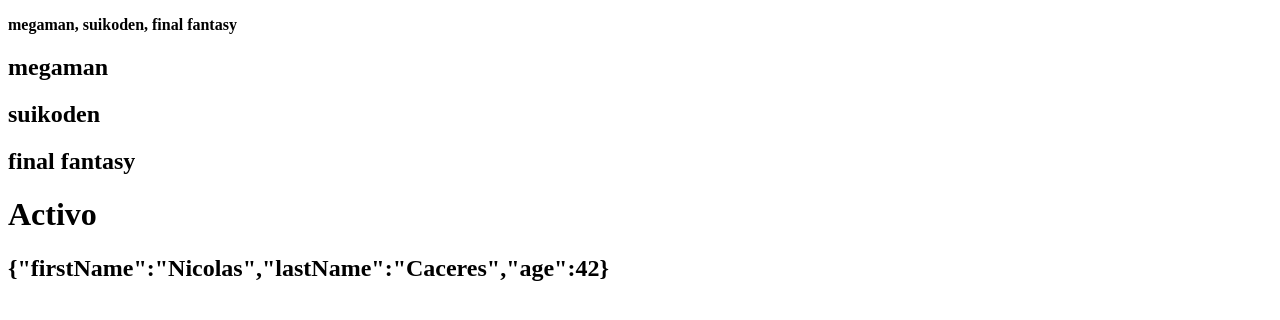
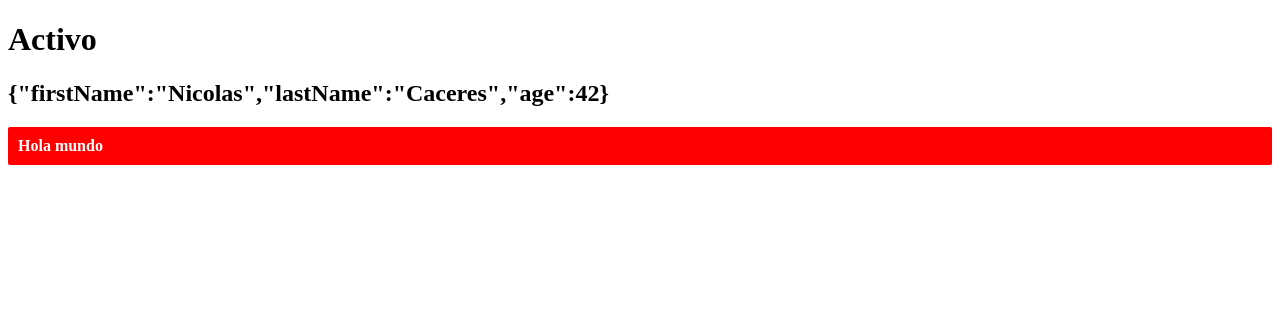
Before and after one commit to breadsk/first-step, a React (Vite) app: page / in a window 1280 px wide. Shown: the top 320 px of the page. Built offline with nearby package versions, Linux system fonts and the light colour scheme.

Commit message:
Uso de css

```diff
--- a/src/FirstStepsApp.tsx
+++ b/src/FirstStepsApp.tsx
@@ -1,6 +1,7 @@
+import type { CSSProperties } from "react";
 
 
-const favoriteGames = ['megaman' , 'suikoden' , 'final fantasy' ]
+//const favoriteGames:string[] = ['megaman' , 'suikoden' , 'final fantasy' ]
 const isActive = true;
 const persona = {
     firstName:'Nicolas',
@@ -8,23 +9,39 @@
     age:42
   }
 
+const myStyles: CSSProperties = {
+            backgroundColor: 'red',
+            color: isActive ? 'white' : 'yellow',
+            borderRadius: 2,
+            padding: 10,
+            fontWeight: 'bold'
+          }
+
+
 export const FirstStepsApp = () => {
 
 
 
   return (
     <>
-        <p><b>{favoriteGames.join(', ')}</b></p>
+        {/* <p><b>{favoriteGames.join(', ')}</b></p> */}
 
-        {favoriteGames.map((game, i) => (
+        {/* {favoriteGames.map((game, i) => (
             <h2 key={i}>{game}</h2>
-        ))}
+        ))} */}
 
         {/* <h2>{  isActive.toString() }</h2> */}
         {/* <h2>{persona.toString()}</h2> */}
         <h1>{    isActive ? 'Activo' : 'No activo' }</h1>
 
         <h2>{JSON.stringify(persona)}</h2>
+
+
+        <p
+          style={myStyles}
+        >
+          Hola mundo
+        </p>
     </>
   )
 }
```
Lines whose indentation alone changed are shown as unchanged.
